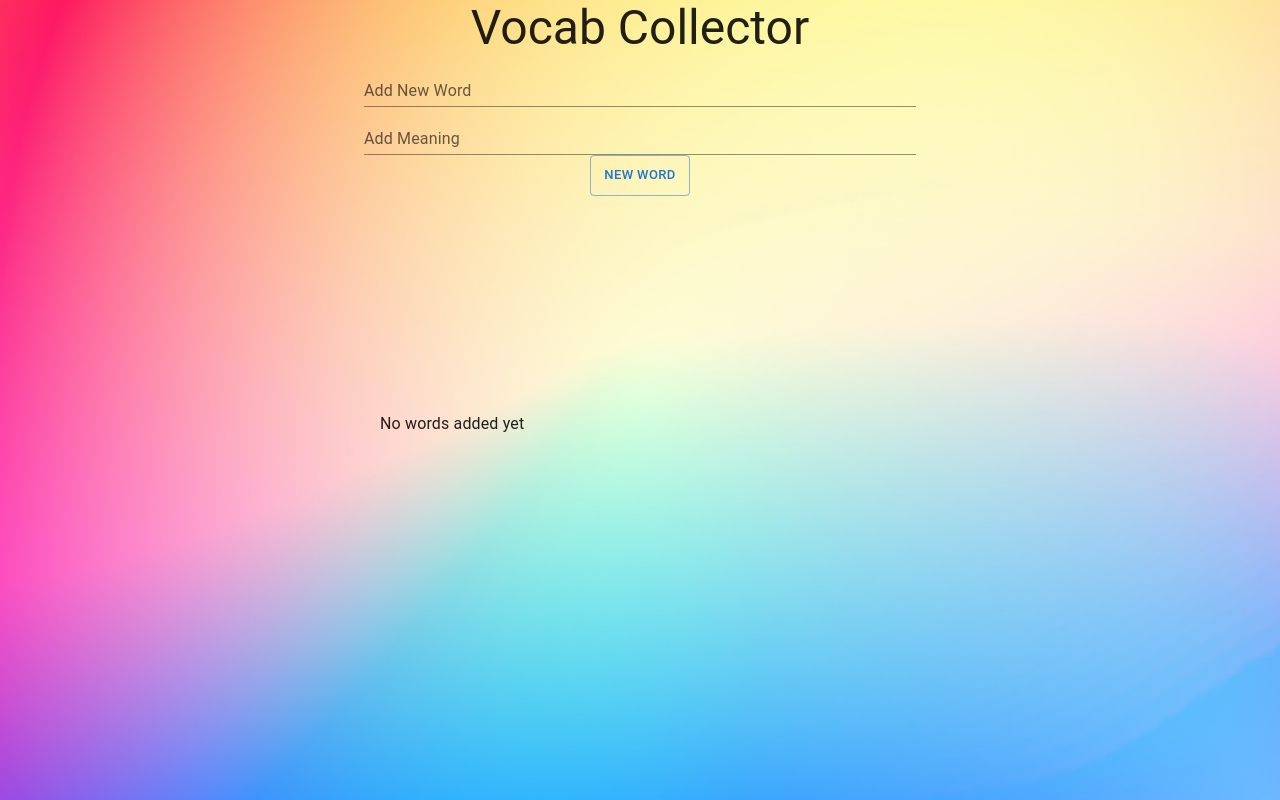
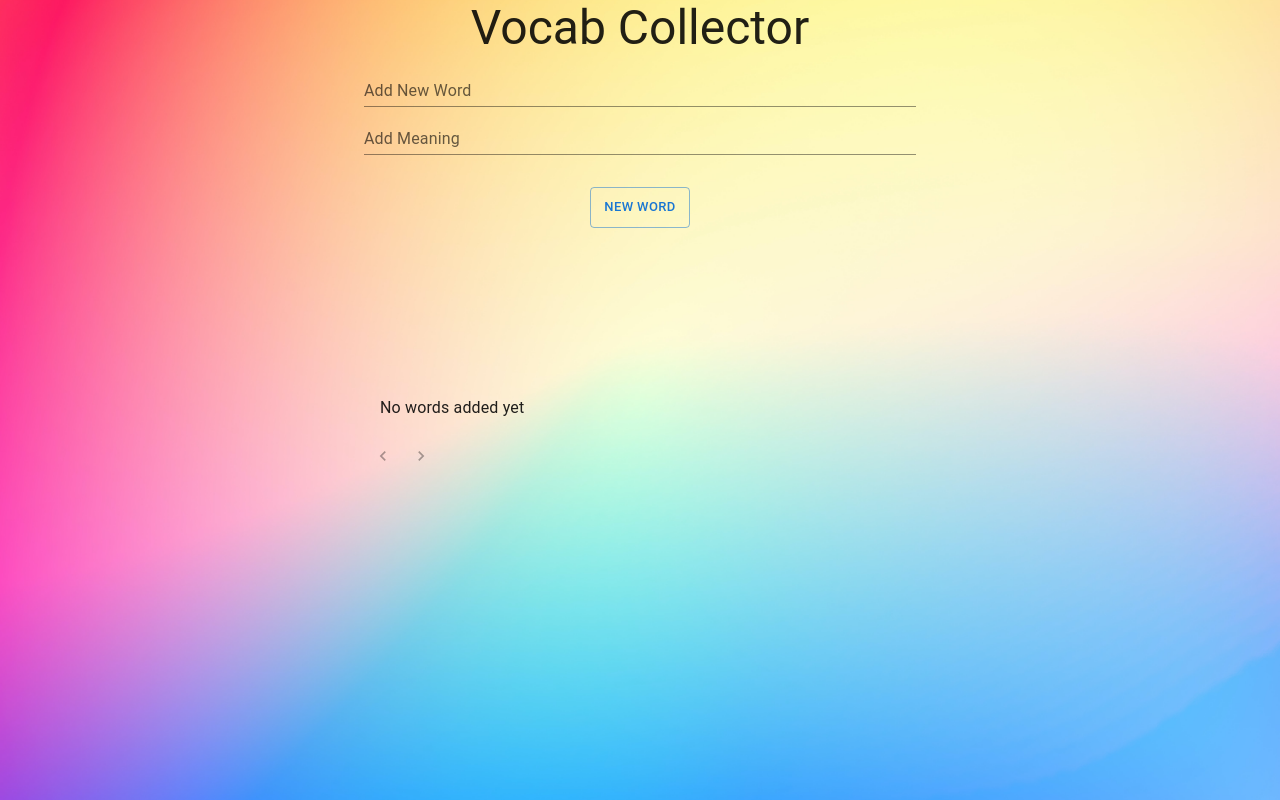
Before and after one commit to Pannu786/vocab-collector, a React (Vite) app: page / in a window 1280 px wide. Built offline with nearby package versions, Linux system fonts and the light colour scheme.

Commit message:
Pagination added

```diff
--- a/src/App.jsx
+++ b/src/App.jsx
@@ -59,7 +59,6 @@ const App = () => {
           </Box>
 
           <AddWordsForm
-
             word={word}
             meaning={meaning}
             setWord={setWord}
--- a/src/components/AddWordsForm.jsx
+++ b/src/components/AddWordsForm.jsx
@@ -33,11 +33,13 @@ const AddWordsForm = ({ word, setWord, meaning, setMeaning, addWord }) => {
           onChange={(e) => setMeaning(e.target.value)}
         />
         <Button
+
           size='small'
           variant='outlined'
-          sx={{ m: 'auto', p: 1, width: 100 }}
+          sx={{ m: 'auto', p:1 , width: 100,my: 4}}
           onClick={addWord}
           font='bold'
+
         >
           New Word
         </Button>
--- a/src/components/WordsList.jsx
+++ b/src/components/WordsList.jsx
@@ -1,6 +1,16 @@
-import { Box, List, ListItem, ListItemText } from '@mui/material';
+import {
+  Box,
+  List,
+  ListItem,
+  ListItemText,
+  Container,
+  Pagination,
+} from '@mui/material';
 import DeleteWords from './DeleteWords';
 import EditWord from './EditWord';
+import { useState } from 'react';
+
+const PAGE_SIZE = 4;
 
 const WordsList = ({
   words,
@@ -12,11 +22,19 @@ const WordsList = ({
   editMeaning,
   setEditMeaning,
 }) => {
+  const [page, setPage] = useState(1);
+  const numPages = Math.ceil(words.length / PAGE_SIZE);
+
+  const handlePageChange = (event, value) => {
+    setPage(value);
+  };
+
   return (
-    <Box sx={{ flexGrow: 1, }}>
+    <Box sx={{ flexGrow: 1 }}>
       <List sx={{ maxHeight: '20rem', overflow: 'auto' }}>
-        {words.length > 0 ? (
-          words.map(({ word, meaning }, i) => (
+        {words
+          .slice((page - 1) * PAGE_SIZE, page * PAGE_SIZE)
+          .map(({ word, meaning }, i) => (
             <ListItem key={i}>
               <ListItemText primary={word} secondary={meaning} />{' '}
               <DeleteWords
@@ -40,13 +58,16 @@ const WordsList = ({
                 i={i}
               />
             </ListItem>
-          ))
-        ) : (
+          ))}
+        {words.length === 0 && (
           <ListItem>
             <ListItemText primary='No words added yet' />
           </ListItem>
-        )}{' '}
+        )}
       </List>
+      <Box sx={{ display: 'felx', justifyContent: 'center' }}>
+        <Pagination count={numPages} page={page} onChange={handlePageChange} />
+      </Box>
     </Box>
   );
 };
```
